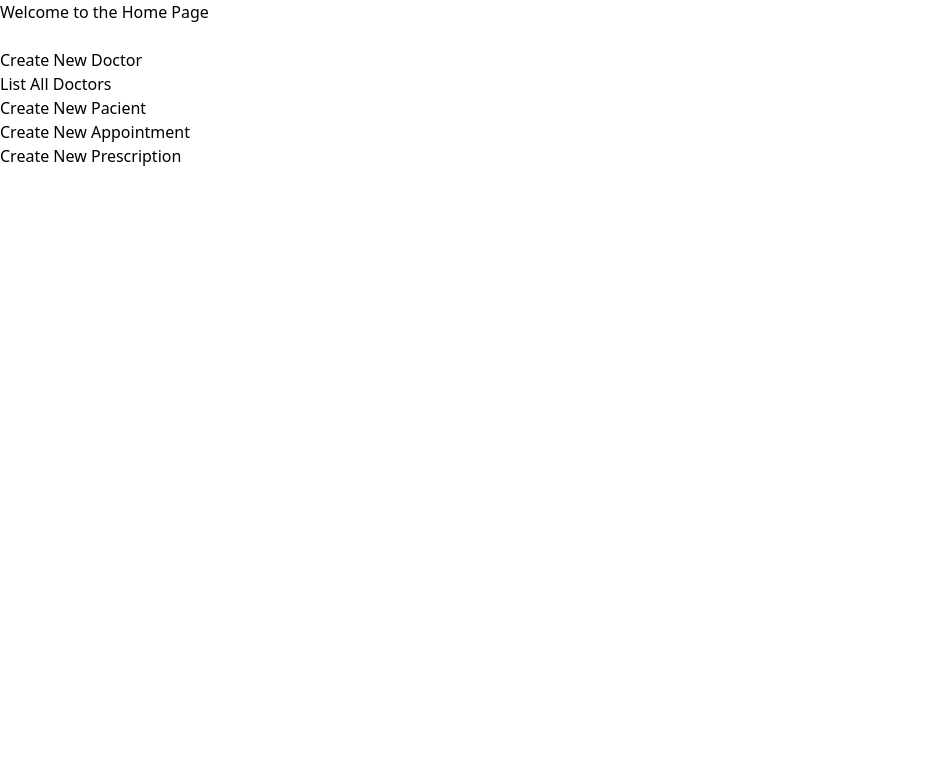
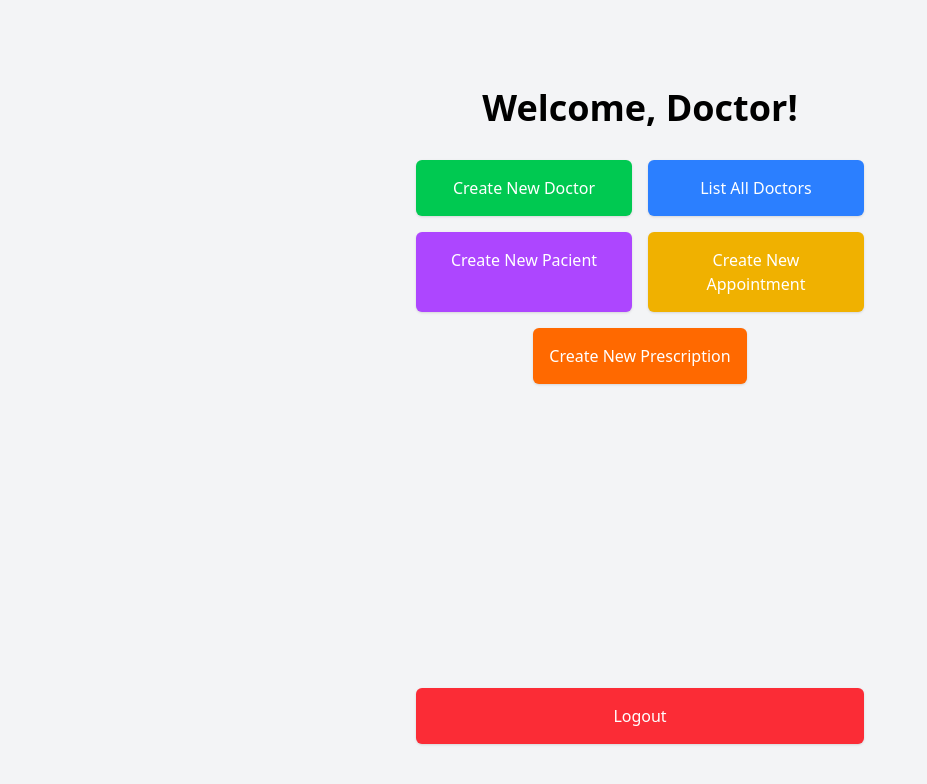
Before and after one commit to Chrysthy/med-app, a Next.js app in the folder med-app/: page /home in a window 1280 px wide. Shown: the top 784 px of the page, without its empty margins (0-927 px from the left). Built offline with nearby package versions, Linux system fonts and the light colour scheme.

Commit message:
Add new styles to the home page

```diff
--- a/med-app/src/app/home/page.tsx
+++ b/med-app/src/app/home/page.tsx
@@ -4,32 +4,44 @@ import Link from 'next/link';
 export default function Home() {
 
     return (
-        <>
-            <h1>Welcome to the Home Page</h1>
+        <div className="min-h-screen flex flex-col bg-gray-100 p-6">
 
-            <br />
+            {/* Conteúdo principal centralizado */}
+            <div className="flex flex-col items-center w-full max-w-md mx-auto mt-16">
+                <h1 className="text-4xl font-bold text-black mb-8 text-center">Welcome, Doctor!</h1>
 
-            <div>
-                <Link href="/doctor/create">Create New Doctor</Link>
+                <div className="grid grid-cols-1 sm:grid-cols-2 gap-4 w-full">
+                    <Link href="/doctor/create" className="block text-center p-4 bg-green-500 text-white rounded-md shadow hover:bg-green-600 transition cursor-pointer">
+                        Create New Doctor
+                    </Link>
 
-                <br />
+                    <Link href="/doctor/list" className="block text-center p-4 bg-blue-500 text-white rounded-md shadow hover:bg-blue-600 transition cursor-pointer">
+                        List All Doctors
+                    </Link>
 
-                <Link href="/doctor/list">List All Doctors</Link>
+                    <Link href="/pacient/create" className="block text-center p-4 bg-purple-500 text-white rounded-md shadow hover:bg-purple-600 transition cursor-pointer">
+                        Create New Pacient
+                    </Link>
 
-                <br />
+                    <Link href="/appointment/create" className="block text-center p-4 bg-yellow-500 text-white rounded-md shadow hover:bg-yellow-600 transition cursor-pointer">
+                        Create New Appointment
+                    </Link>
 
-                <Link href="/pacient/create">Create New Pacient</Link>
-
-                <br />
-
-                <Link href="/appointment/create">Create New Appointment</Link>
-
-                <br />
-
-                <Link href="/prescription/create">Create New Prescription</Link>
-
+                    <Link href="/prescription/create" className="block text-center p-4 bg-orange-500 text-white rounded-md shadow hover:bg-orange-600 transition col-span-2 justify-self-center cursor-pointer">
+                        Create New Prescription
+                    </Link>
+                </div>
             </div>
 
-        </>
+            {/* Logout centralizado na parte inferior */}
+            <div className="flex justify-center mt-auto mb-8 w-full">
+                <Link href="/" className="block text-center p-4 bg-red-500 text-white rounded-md shadow hover:bg-red-600 transition cursor-pointer w-full max-w-md">
+                    Logout
+                </Link>
+            </div>
+
+        </div>
+
+
     );
 };
```
